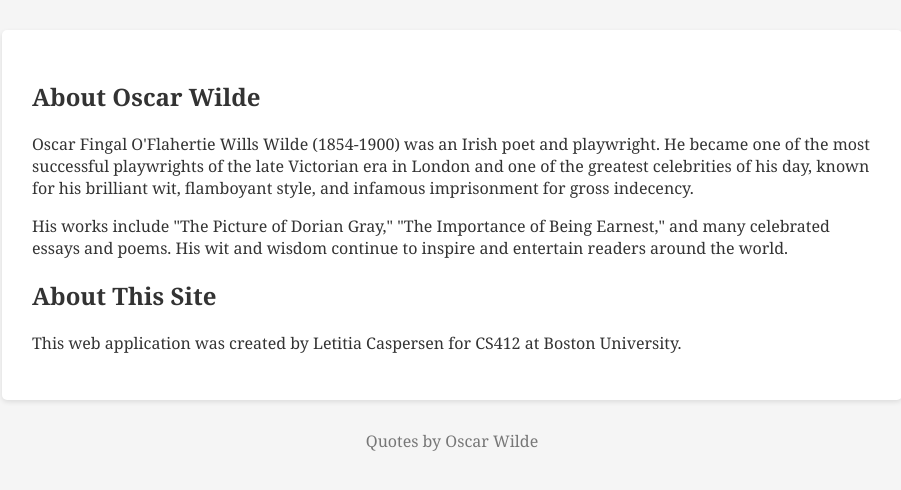
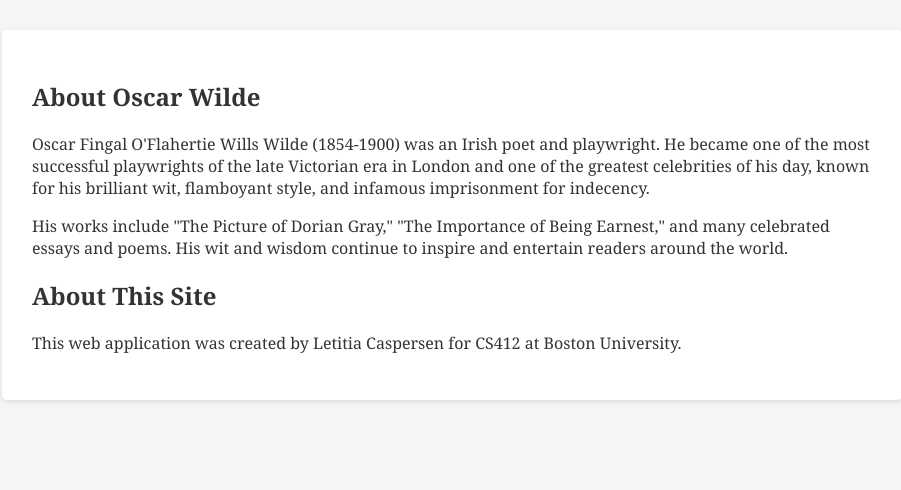
Before and after one commit to Letitiac33/cs412, a Django app: page /quotes/about/ in a window 1280 px wide. Shown: the part 136-626 px from the top of the page, without its empty margins (188-1089 px from the left). Run offline with Django 5.2, Linux system fonts and the light colour scheme.

Commit message:
Added comments to html pages for Oscar Wilde quotes webapp

```diff
--- a/quotes/templates/quotes/about.html
+++ b/quotes/templates/quotes/about.html
@@ -1,14 +1,19 @@
+<!-- File: about.html -->
+<!-- Author: Letitia Caspersen (letitiac@bu.edu), 1/28/2026 -->
+<!-- 'about' page for Oscar Wilde quotes web app -->
+
+<!-- base page contains header and navigation panel -->
 {% extends 'quotes/base.html' %}
 
-{% block title %}About - Oscar Wilde{% endblock %}
-
+<!-- page content: contains biographical information about Oscar Wilde,
+and a description of this site -->
 {% block content %}
 <h2>About Oscar Wilde</h2>
 <p>
     Oscar Fingal O'Flahertie Wills Wilde (1854-1900) was an Irish poet and playwright.
     He became one of the most successful playwrights of the late Victorian era in London
     and one of the greatest celebrities of his day, known for his brilliant wit, flamboyant
-    style, and infamous imprisonment for gross indecency.
+    style, and infamous imprisonment for indecency.
 </p>
 <p>
     His works include "The Picture of Dorian Gray," "The Importance of Being Earnest,"
--- a/quotes/templates/quotes/base.html
+++ b/quotes/templates/quotes/base.html
@@ -1,8 +1,15 @@
+<!-- File: base.html -->
+<!-- Author: Letitia Caspersen (letitiac@bu.edu), 1/28/2026 -->
+<!-- base page for Oscar Wilde quotes webapp. contains header and
+navigation pannel shared accross all pages -->
+
+<!-- load static allows access to style.css file -->
 {% load static %}
 <!DOCTYPE html>
 <html lang="en">
 <head>
     <meta charset="UTF-8">
+    <!-- makes webapp responsive for mobile devices -->
     <meta name="viewport" content="width=device-width, initial-scale=1.0">
     <title>{% block title %}Oscar Wilde Quotes{% endblock %}</title>
     <link rel="stylesheet" href="{% static 'quotes/style.css' %}">
@@ -11,19 +18,17 @@
     <header>
         <h1>Oscar Wilde Quotes</h1>
         <nav>
+            <!-- navigation to other pages -->
             <a href="{% url 'quote' %}">Random Quote</a>
             <a href="{% url 'show_all' %}">All Quotes</a>
             <a href="{% url 'about' %}">About</a>
         </nav>
     </header>
 
+    <!-- page Content is provided by the specific HTML page extending this base page -->
     <div class="content">
         {% block content %}
         {% endblock %}
     </div>
-
-    <footer>
-        <p>Quotes by Oscar Wilde</p>
-    </footer>
 </body>
 </html>
```
Also changed, not shown: quotes/templates/quotes/quote.html (+7 -2 lines), quotes/templates/quotes/show_all.html (+9 -2 lines).
